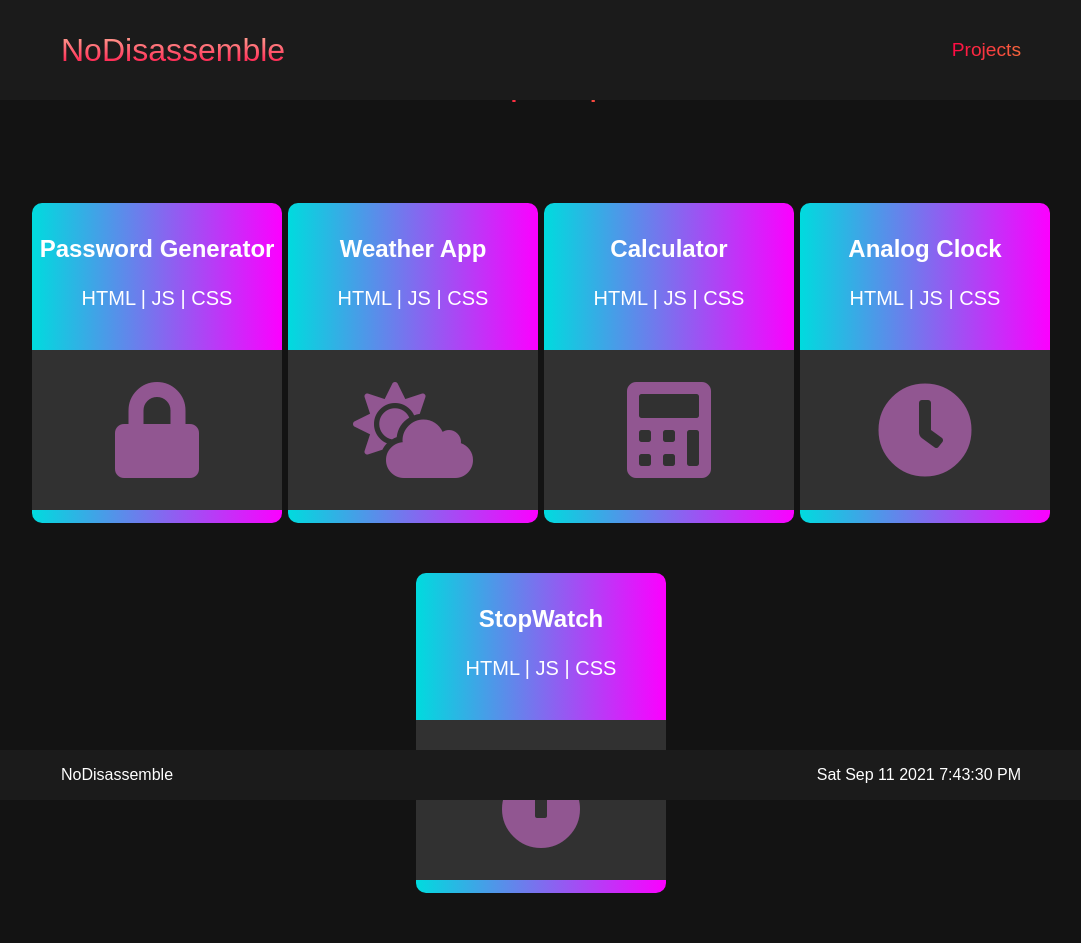
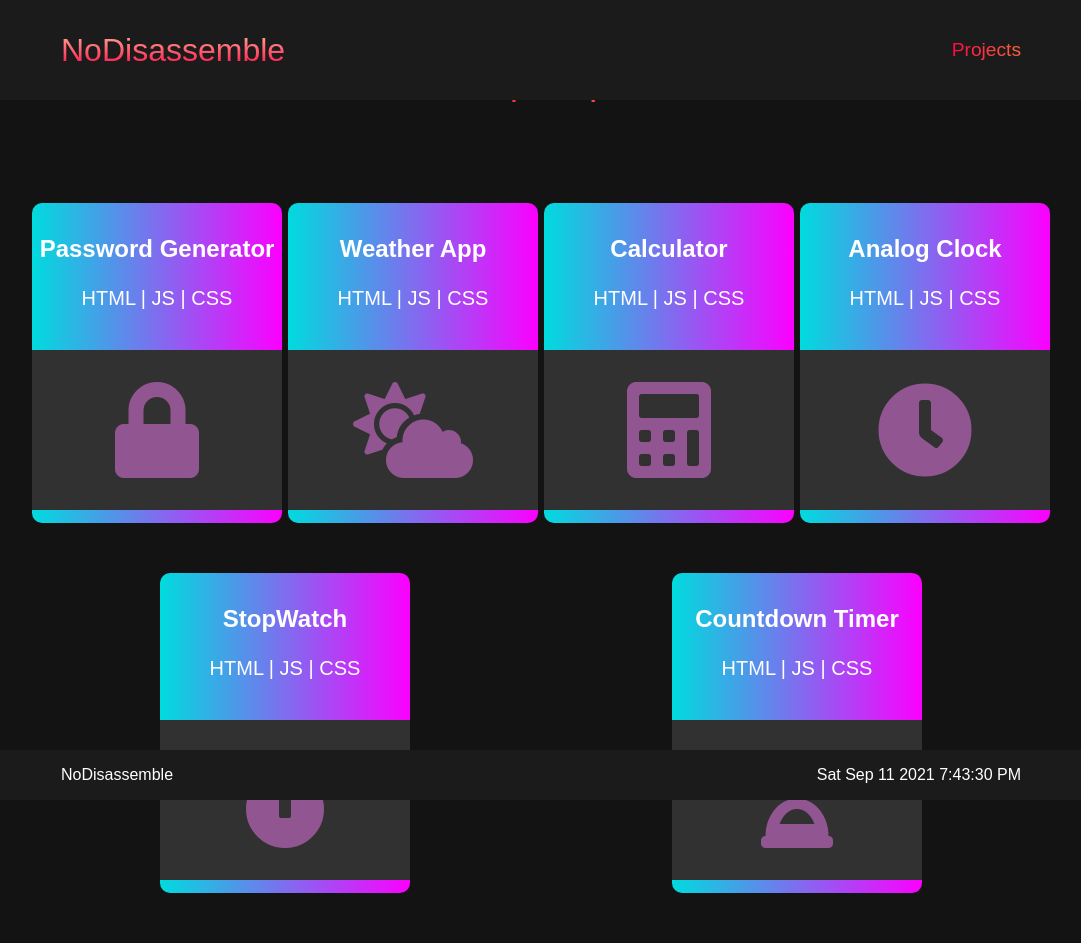
Before and after one commit to drrobotnik/javascript, a plain HTML site: page index.html in a window 1280 px wide. Shown: the whole page, without its empty margins (99-1180 px from the left). Drawn offline with Linux system fonts and the light colour scheme.

Commit message:
Add files via upload

```diff
--- a/index.html
+++ b/index.html
@@ -74,6 +74,15 @@
             </div>
           </div>
           </a>
+          <a href="https://nodisassemble.github.io/javascript/time/timer" target="_blank">
+            <div class="card">
+              <h2>Countdown Timer</h2>
+              <p>HTML | JS | CSS</p>
+              <div class="card-icon-banner">
+                <div class="card-icon"><i class="fas fa-hourglass-half fa-6x"></i></div>
+              </div>
+            </div>
+            </a>
       </div>
     </div>
     <!-- Footer -->
```
